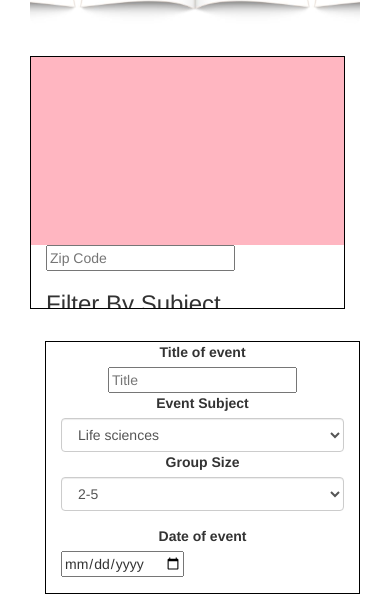
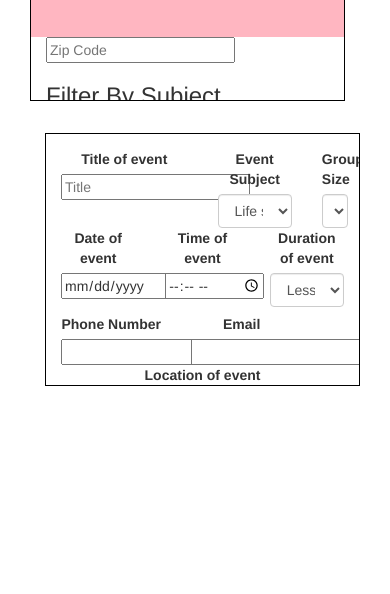
Before and after one commit to maen003/c9.17_study_partners, a React app in the folder client/: page / in a window 390 px wide. Shown: the part 390-984 px from the top of the page. After the commit the page ends 844 px from the top, so only its background shows below. Built offline with nearby package versions, Linux system fonts and the light colour scheme.

Commit message:
trying to fix navbar + forms

```diff
--- a/client/src/components/create.js
+++ b/client/src/components/create.js
@@ -8,16 +8,16 @@ class Create extends Component {
     }
     render() {
         return (
-            <div className="col-sm-6 create" id="create">
+            <div className="col-sm-6 col-xs-12 create" id="create">
                 {/* <h1 className="createHeader">Create an Event!</h1> */}
                 <div className="createEvent">
                     <form>
                         <div className="form-group inputArea">
-                            <div className="col-sm-6">
+                            <div className="col-sm-6 col-xs-6">
                                 <label htmlFor="title">Title of event</label><br/>
                                     <input type="text" id="title" className="title" placeholder="Title"/><br/>
                             </div>
-                            <div className="col-sm-4">
+                            <div className="col-sm-4 col-xs-4">
                                 <label htmlFor="subjects">Event Subject</label><br/>
                                     <select id="subjects" className="subjects form-control">
                                         <option>Life sciences</option>
@@ -27,7 +27,7 @@ class Create extends Component {
                                         <option>Business</option>
                                     </select>
                             </div>
-                            <div className="col-sm-2">
+                            <div className="col-sm-2 col-xs-2">
                                     <label htmlFor="groupSize">Group Size</label><br/>
                                         <select id="groupSize" className="size form-control">
                                             <option>2-5</option>
@@ -41,15 +41,15 @@ class Create extends Component {
                             </div>
                         </div>
                         <div className="form-group inputArea">
-                            <div className="col-sm-4 form-group">
+                            <div className="col-sm-4 col-xs-4 form-group">
                                 <label htmlFor="date">Date of event</label><br/>
                                     <input type="date" id="date" className="input-group date dateEvent" placeholder="MM/DD/YYYY"/>
                             </div>
-                            <div className="col-sm-4 form-group">
+                            <div className="col-sm-4 col-xs-4 form-group">
                                 <label htmlFor="time">Time of event</label><br/>
                                     <input type="time" id="time" className="time"/>
                             </div>
-                            <div className="col-sm-4">
+                            <div className="col-sm-4 col-xs-4">
                                 <label htmlFor="duration">Duration of event</label><br/>
                                     <select id="duration" className="duration form-control">
                                         <option>Less than 1 Hour</option>
@@ -62,28 +62,28 @@ class Create extends Component {
                             </div>
                         </div>
                         <div className="form-group inputArea">
-                            <div className="col-sm-5">
+                            <div className="col-sm-5 col-xs-5">
                                 <label htmlFor="phone">Phone Number</label><br/>
                                     <input type="tel" id="phone" className="phone"/>
                             </div>
-                            <div className="col-sm-5">
+                            <div className="col-sm-5 col-xs-5">
                                 <label htmlFor="email">Email</label><br/>
                                     <input type="email" id="email" className="email"/>
                             </div>
                         </div>
                         <div className="form-group inputArea">
-                            <div className="col-sm-12">
+                            <div className="col-sm-12 col-xs-12">
                                 <label htmlFor="location">Location of event</label><br/>
                                     <input name="location" id="location" className="location"/>
                                     <div className="mapView"></div>
                             </div>
                         </div>
                         <div className="form-group inputArea">
-                            <textarea className="form-group col-sm-12 description" rows="3" id="description" placeholder="Description of event..."></textarea>
+                            <textarea className="form-group col-sm-12 col-xs-12 description" rows="3" id="description" placeholder="Description of event..."></textarea>
                         </div>
                     </form>
-                    <button className="btn btn-danger col-sm-6" type="button">Back</button>
-                    <button className="form-group btn btn-success submitForm col-sm-6" type="submit">Create Event</button>
+                    <button className="btn btn-danger col-sm-6 col-xs-6" type="button">Back</button>
+                    <button className="form-group btn btn-success submitForm col-sm-6 col-xs-6" type="submit">Create Event</button>
                 </div>
             </div>
         )
--- a/client/src/components/join.js
+++ b/client/src/components/join.js
@@ -22,7 +22,7 @@ class Join extends Component {
 
     render() {
         return (
-            <div className="col-sm-6 join" id="join">
+            <div className="col-sm-6 join col-xs-12" id="join">
                 {/* {<h1 className="joinHeader" onClick={this.clickHandler}>Join an Event!</h1>} */}
                 <div className="findEvent">
                     <div className="map">
@@ -31,14 +31,14 @@ class Join extends Component {
                     <div className="filter"> {/* pressing filter will animate filter options to left */}
                         <form>
                             <div className="formFilter">
-                                <div className="col-sm-5">
+                                <div className="col-sm-5 col-xs-12">
                                     <div className="form-group zipInput">
                                         <input type="text" id="zipcode" className="zipcode" placeholder="Zip Code"/>
                                     </div>
                                     <h3>Filter By Subject</h3>
                                     <button className="btn btn-warning" type="button">Search Again</button>
                                 </div>
-                                <div className="col-sm-7">
+                                <div className="col-sm-7 col-xs-12">
                                     <div className="filterCheckbox">
                                         <label className="checkbox-inline filterSubject" htmlFor="lifeSciences">Filter Subjects
                                             <input type="checkbox" id="lifeSciences" value="Life sciences"/>
--- a/client/src/components/nav.js
+++ b/client/src/components/nav.js
@@ -2,6 +2,8 @@ import React, {Component} from 'react';
 import {Link} from 'react-router-dom';
 
 import './nav.css';
+
+import Logo from'../assets/images/stubbieslogo.png';
 
 class Nav extends Component {
     constructor (props) {
@@ -11,8 +13,15 @@ class Nav extends Component {
     render() {
         return (
             <div className="container">
-                <nav className="navbar navbar">
-                    <div className="navbarCustom">
+                <nav className="navbar navbar-default">
+                    <div className="container-fluid navbarCustom">
+                        <div className="navbar-header">
+                            {/* <button type="button" class="navbar-toggle" data-toggle="collapse" data-target="#site-nav">
+                                <span class="icon-bar"></span><span class="icon-bar"></span><span class="icon-bar"></span>
+                            </button>
+                            <img src={Logo}/> */}
+                        </div>
+                        <div className="collapse navbar-collapse" id="bs-example-navbar-collapse-1">
                             <ul className="nav navbar-nav leftNav col-sm-3 col-xs-3">
                                 <li>
                                     <Link to='/'>Home</Link>
@@ -40,9 +49,11 @@ class Nav extends Component {
                                 </li>
                             </ul>
                         </div>
+                    </div>
                 </nav>
             </div>
         )
     }
 }
+
 export default Nav;
```
Also changed, not shown: client/dist/index.html, client/src/assets/images/stubbieslogo.png (added), client/src/components/nav.css (line endings or trailing spaces), 1 other file. Lines whose indentation alone changed are shown as unchanged.
